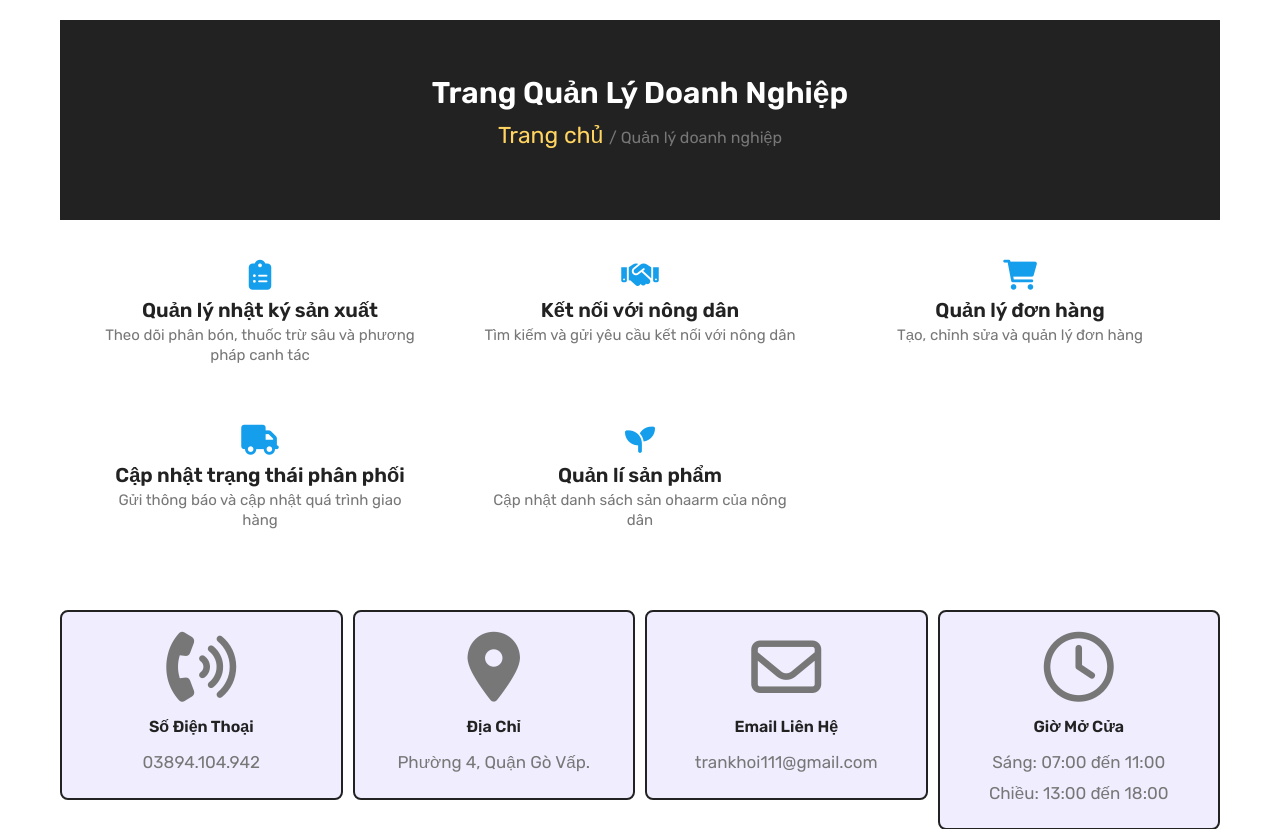
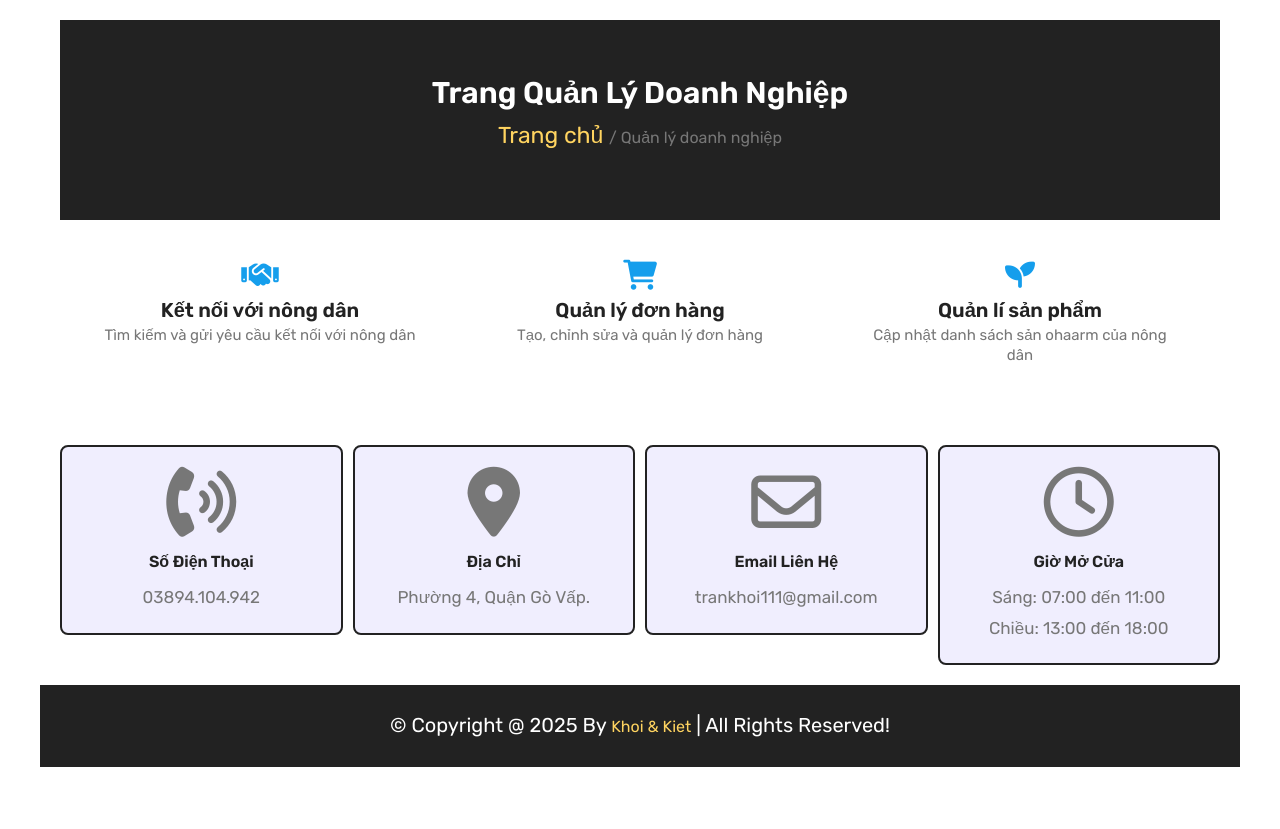
Before and after one commit to khoitrants03/TheGioiNongSan, a PHP site: page /business_dashboard.php in a window 1280 px wide. Shown: the top 829 px of the page. After the commit the page ends 767 px from the top, so only its background shows below. Run offline with PHP 8.4, Linux system fonts and the light colour scheme; the visitor is signed in with stand-in values (Sample User, id 1); data that the repository does not hold is empty; some libraries are stand-ins or nearby versions.

Commit message:
kiet 6h31

```diff
--- a/business_dashboard.php
+++ b/business_dashboard.php
@@ -82,11 +82,11 @@ $fetch_profile = $select_profile->fetch(PDO::FETCH_ASSOC);
       </div>
 
       <div class="dashboard-container">
-         <a href="production_logs.php" class="dashboard-card">
+         <!-- <a href="production_logs.php" class="dashboard-card">
             <i class="fas fa-clipboard-list"></i>
             <h3>Quản lý nhật ký sản xuất</h3>
             <p>Theo dõi phân bón, thuốc trừ sâu và phương pháp canh tác</p>
-         </a>
+         </a> -->
 
          <a href="farmer_connections.php" class="dashboard-card">
             <i class="fas fa-handshake"></i>
@@ -100,11 +100,11 @@ $fetch_profile = $select_profile->fetch(PDO::FETCH_ASSOC);
             <p>Tạo, chỉnh sửa và quản lý đơn hàng</p>
          </a>
 
-         <a href="distribution_status.php" class="dashboard-card">
+         <!-- <a href="distribution_status.php" class="dashboard-card">
             <i class="fas fa-truck"></i>
             <h3>Cập nhật trạng thái phân phối</h3>
             <p>Gửi thông báo và cập nhật quá trình giao hàng</p>
-         </a>
+         </a> -->
          <a href="capnhatthongtinsp.php" class="dashboard-card">
             <i class="fas fa-seedling"></i>
             <h3>Quản lí sản phẩm </h3>
```
